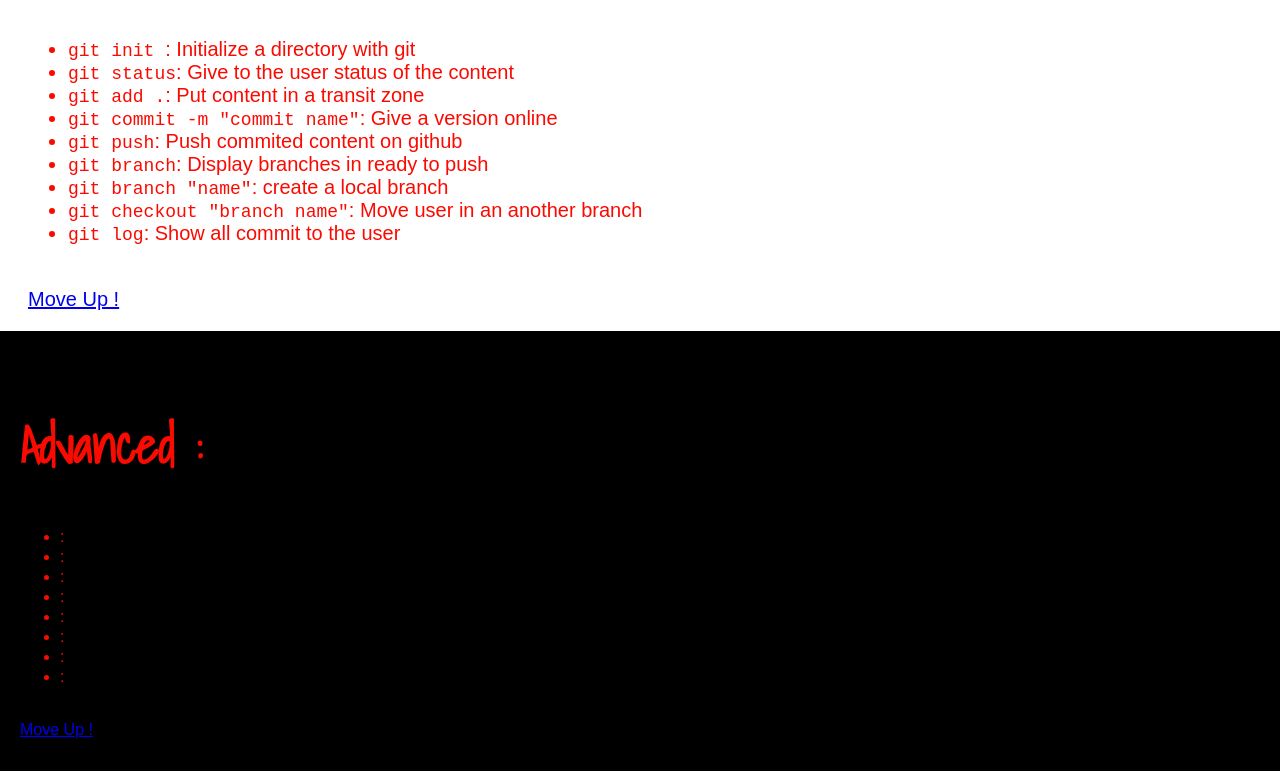
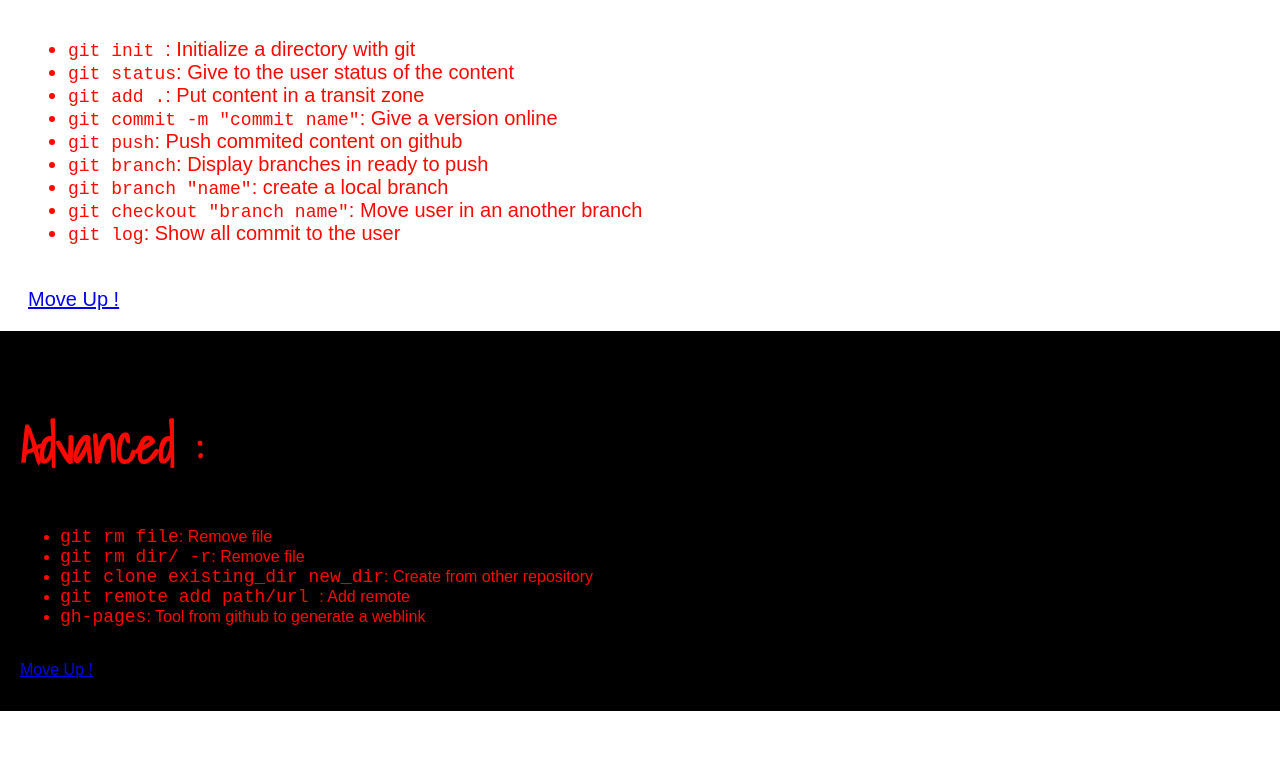
Before and after one commit to francoisdefever/CS-Git, a plain HTML site: page index.html in a window 1280 px wide. Shown: the part 1230-2001 px from the top of the page. After the commit the page ends 1941 px from the top, so only its background shows below. Drawn offline with Linux system fonts and the light colour scheme; a web font is replaced by a local one.

Commit message:
closing part three and colours

```diff
--- a/index.html
+++ b/index.html
@@ -68,21 +68,17 @@
         <h2>Advanced :</h2>
         <ul>
             <li>
-                <code></code>: </li>
+                <code>git rm file</code>: Remove file</li>
             <li>
-                <code></code>: </li>
+                <code>git rm dir/ -r</code>: Remove file</li>
             <li>
-                <code></code>: </li>
+                <code>git clone existing_dir new_dir</code>: Create from other repository</li>
             <li>
-                <code></code>: </li>
+                <code>
+                    git remote add path/url
+                </code>: Add remote</li>
             <li>
-                <code></code>: </li>
-            <li>
-                <code></code>: </li>
-            <li>
-                <code></code>: </li>
-            <li>
-                <code></code>: </li>
+                <code>gh-pages</code>: Tool from github to generate a weblink</li>
         </ul>
         <br/>
         <a href="#header">Move Up !</a>
```
